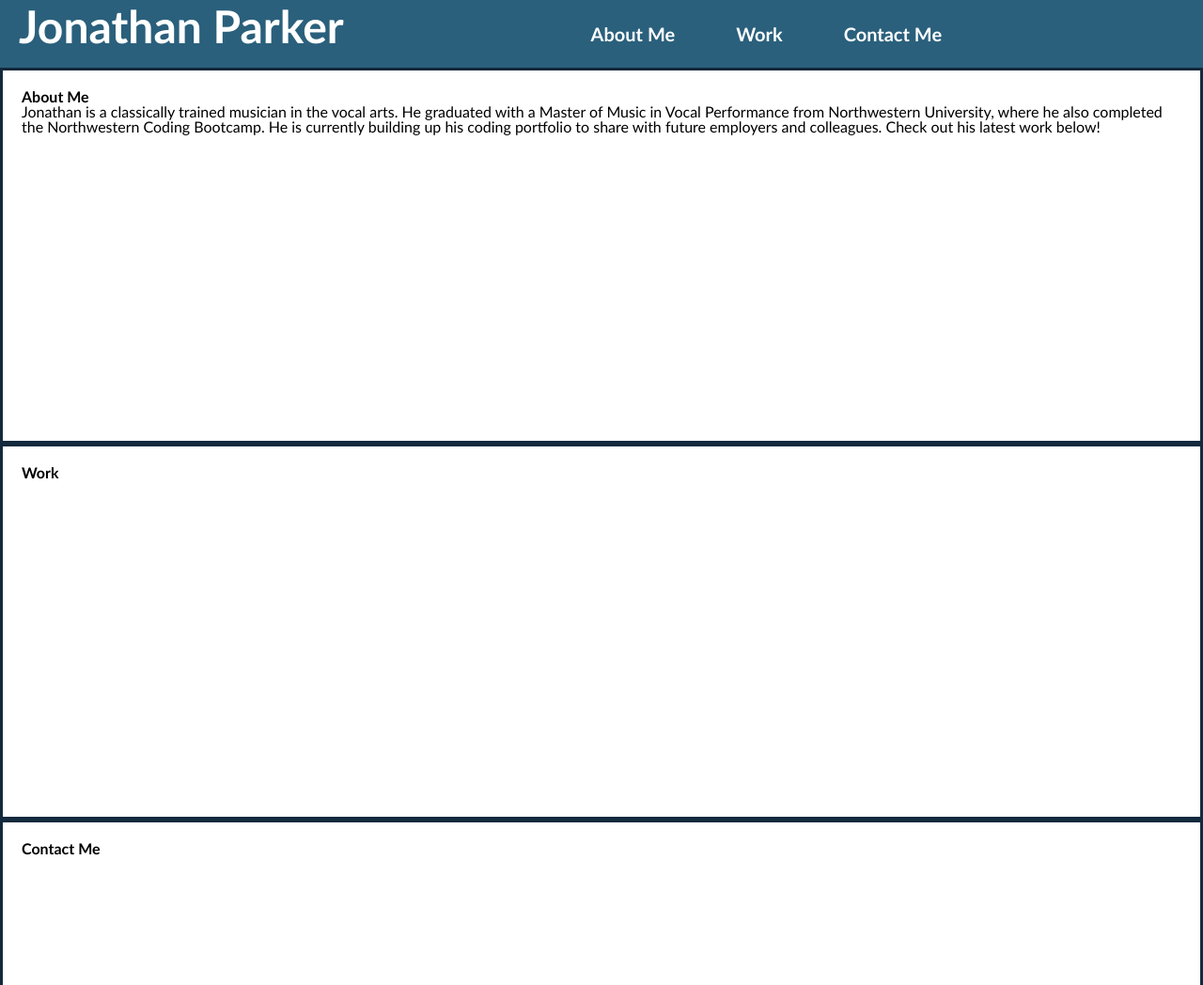
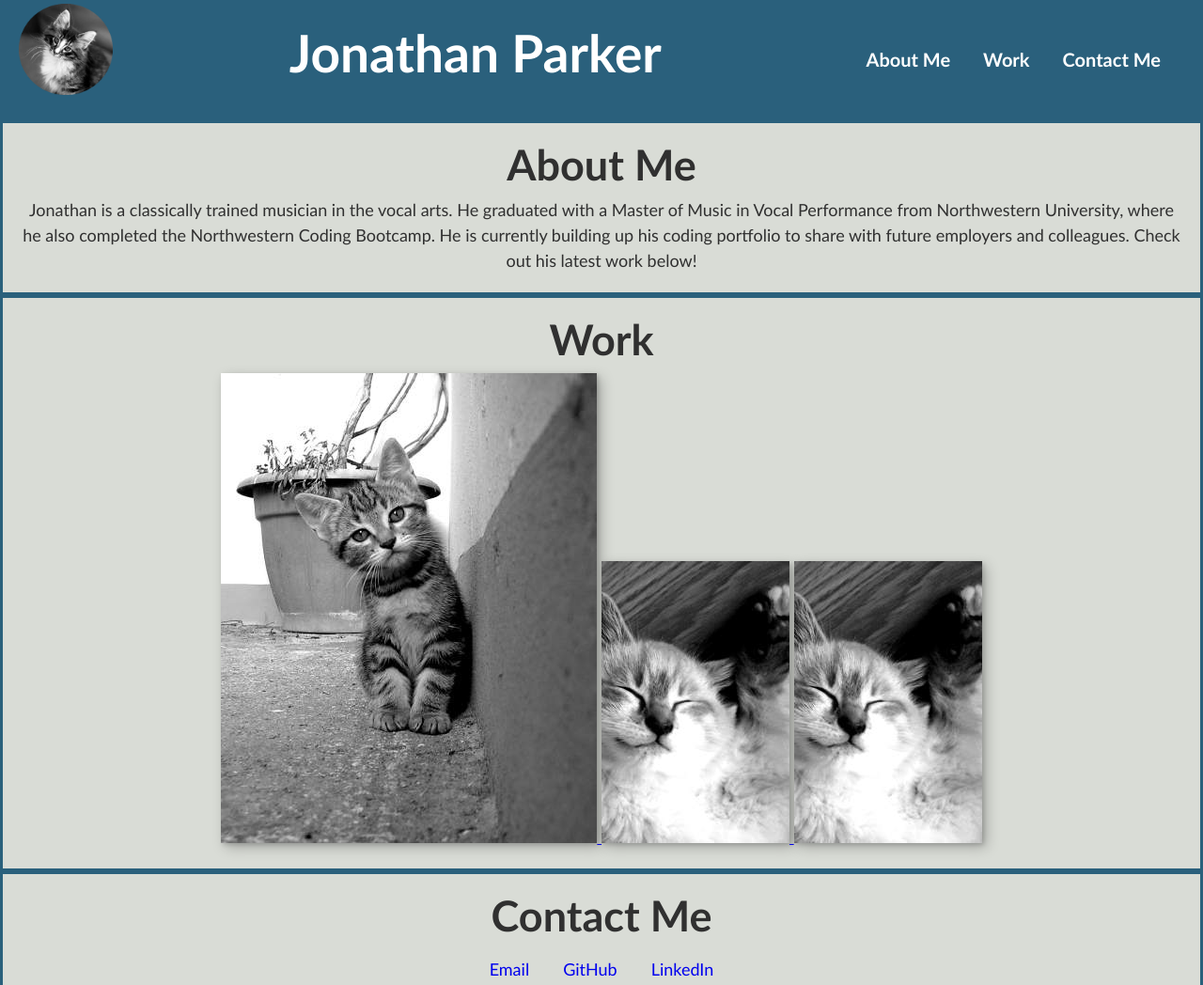
Before and after one commit to jonathanparker21/professionalPortfolio, a plain HTML site: page index.html in a window 1280 px wide. Shown: the part 16-1064 px from the top of the page at 94% size. Drawn offline with Linux system fonts and the light colour scheme.

Commit message:
adding more CSS

```diff
--- a/index.html
+++ b/index.html
@@ -6,27 +6,27 @@
     <meta name="viewport" content="width=device-width, initial-scale=1.0">
     <title>Jonathan Parker Portfolio</title>
     <link rel="stylesheet" href="reset.css" />
-    <link rel="stylesheet" href="style.css" />
+    <link rel="stylesheet" href="style.css">
 </head>
 
 <body>
 
     <header>
-        <h1>Jonathan Parker</h1>
-        <!-- could say class="nav" so I'm mostly using classes in CSS -->
-        <nav>
-          <ul>
-            <li><a href="#about">About Me</a></li>
-            <li><a href="#work">Work</a></li>
-            <li><a href="#contact">Contact Me</a></li>
+        <div class="avatar">
+            <img src="img/avatar-cat.png" alt="an avatar of a cat" class="header-img">
+        </div>
+        <h1 class="header-h1">Jonathan Parker</h1>
+        <nav class="nav">
+          <ul class="nav__list">
+            <li class="nav__item"><a class="nav__item-a" href="#about">About Me</a></li>
+            <li class="nav__item"><a class="nav__item-a" href="#work">Work</a></li>
+            <li class="nav__item"><a class="nav__item-a" href="#contact">Contact Me</a></li>
           </ul>
         </nav>
-        <img scr="" alt="">
     </header>
 
     <section class="about-me" id="about">
-        <!-- how do I align-left the h2 tags to the side of the p tag? -->
-        <h2 class="section__title section__title--about">About Me</h2>
+        <h2 class="section__title">About Me</h2>
         <div class="about-me__body">
             <p>
                 Jonathan is a classically trained musician in the vocal arts. He graduated with a Master of Music in Vocal Performance from Northwestern University, where he also completed the Northwestern Coding Bootcamp. He is currently building up his coding portfolio to share with future employers and colleagues. Check out his latest work below!
@@ -38,25 +38,36 @@
         <h2 class="section__title">Work</h2>
         <!-- maybe use box model for the project images? -->
         <div class="portfolio">
+            <!-- Application 1 -->
             <a href="#" class="portfolio__item">
-                <img src="" alt="" class="portfolio__img">
+                <img src="img/kitten-app1.jpeg" alt="image of application 1" class="portfolio__img">
             </a>
+
+            <!-- Application 2 -->
             <a href="#" class="portfolio__item">
-                <img src="" alt="" class="portfolio__img">
+                <img src="img/kitten-app2.jpeg" alt="image of application 2" class="portfolio__img">
             </a>
+
+            <!-- Application 3 -->
             <a href="#" class="portfolio__item">
-                <img src="" alt="" class="portfolio__img">
+                <img src="img/kitten-app3.jpeg" alt="image of application 3" class="portfolio__img">
             </a>
         </div>
     </section>
 
+
     <section class="contact-me" id="contact">
         <h2 class="section__title">Contact Me</h2>
         <ul class="social-list">
-            <li class="social-list__item"><a class="social-list__link" href="mailto:jprkr21@gmail.com">jprkr21@gmail.com</a></li>
-            <li class="social-list__item"><a class="social-list__link" href="mailto:jprkr21@gmail.com">jprkr21@gmail.com</a></li>
-            <li class="social-list__item"><a class="social-list__link" href="mailto:jprkr21@gmail.com">jprkr21@gmail.com</a></li>
-            <li class="social-list__item"><a class="social-list__link" href="mailto:jprkr21@gmail.com">jprkr21@gmail.com</a></li>
+            <li class="social-list__item">
+                <a class="social-list__link" href="mailto:jprkr21@gmail.com">Email</a>
+            </li>
+            <li class="social-list__item">
+                <a class="social-list__link" href="https://github.com/jonathanparker21">GitHub</a>
+            </li>
+            <li class="social-list__item">
+                <a class="social-list__link" href="https://linkedin.com/in/jonathan-parker-37430812b/">LinkedIn</a>
+            </li>
         </ul>
     </section>
 
--- a/style.css
+++ b/style.css
@@ -1,6 +1,38 @@
-* {
-    font-family: 'Trebuchet MS', 'Lucida Sans Unicode', 'Lucida Grande', 'Lucida Sans', Arial, sans-serif;
+*,
+*::before,
+*::after {
+    box-sizing: border-box;
+    font-family: 'Trebuchet MS', 'Lucida Sans Unicode', 'Lucida Grande', 'Lucida Sans', Arial, sans-serif
 }
+
+/* Custom Properties */
+
+:root {
+    --fw-reg: 300;
+    --fw-bold: 900;
+
+    --clr-light: #d9dcd6;
+    --clr-dark: #303030;
+    --clr-accent: #2a607c;
+
+    --fs-h1: 45px;
+    --fs-h2: 35px;
+    --fs-body: 15px;
+
+    --bs: 0.25em 0.25em 0.75em rgba(0,0,0,.25),
+          0.125em 0.125em 0.25em rgba(0,0,0,.15);
+}
+
+/* font sizes will be bigger on larger screens */
+@media (min-width: 900px) {
+    :root {
+        --fs-h1: 55px;
+        --fs-h2: 45px;
+        --fs-body: 18px;
+    }
+}
+
+/* General Styling */
 
 body {
     margin: 0;
@@ -8,27 +40,58 @@ body {
     flex-direction: column;
     min-height: 100vh;
     justify-content: flex-start;
-    background-color: #d9dcd6;
+    background: var(--clr-light);
+    color: var(--clr-dark);
+    font-size: var(--fs-body);
+    line-height: 1.5;
 }
+
+/* section {
+    padding: 5em 2em;
+} */
+
+/* img {
+    display: block;
+    max-width: 100%;
+    box-shadow: var(--bs);
+} */
+
+/* Typography */
+
+h1,
+h2 {
+    line-height: 1.1;
+    margin: 0;
+}
+
+h1 { font-size: var(--fs-h1) }
+h2 { font-size: var(--fs-h2) }
+
+/* Header */
 
 header {
     display: flex;
     flex-wrap: wrap;
     justify-content: space-between;
     align-items: center;
-    padding: 40px;
     text-align: center;
-    background-color: #2a607c;
+    background-color: var(--clr-accent);
     color: #fff;
     padding: 20px;
 }
 
-header h1 {
+/* header h1 {
     display: inline-block;
-    font-size: 48px;
+    font-size: 50px;
+} */
+
+/* bring these closer together */
+
+.header-img {
+    max-width: 100px;
 }
 
-header nav {
+.nav {
     padding-top: 15px;
     margin-right: 20px;
     float: right;
@@ -38,47 +101,117 @@ header nav {
     min-width: 300px;
 }
 
-header nav ul {
+.nav__list {
     display: flex;
     justify-content: space-between;
     min-width: 300px;
   }
 
-header nav ul li {
+.nav__item {
     display: inline-block;
     margin-left: 25px;
 }
 
-a {
+.nav__item-a {
     color: #fff;
-    padding: 14px 20px;
-    font-weight: bold;
+    padding: 14px 5px;
+    font-weight: var(--fw-bold);
     text-decoration: none;
     text-align: center;
 }
 
-main {
+/* Sections */
+
+section {
     display: flex;
     flex-wrap: wrap;
     justify-content: space-around;
     flex-direction: column;
+    padding: 20px;
+    border: 3px solid #2a607c;
 }
 
-section {
-    flex: 0 0 400px;
-    background-color: #fff;
+.section__title {
+    margin-bottom: 10px;
+    text-align: center;
+}
+
+/* About Me */
+
+.about-me {
+    text-align: center;
+}
+
+/* Work */
+
+.my-work {
+    display: flex;
+    flex: wrap;
+    justify-content: space-between;
+    flex-direction: column;
     padding: 20px;
-    border: 3px solid #13293d
+    text-align: center;
 }
+
+.portfolio__img {
+    transition:
+        transform 750ms cubic-bezier(.5, 0, .5, 1),
+        opacity 250ms linear;
+        box-shadow: var(--bs);
+}
+
+.portfolio__img:hover {
+    transform: scale(1.1);
+    opacity: .75;
+}
+
+/* Contact Me */
+/* .contact-me {
+    text-align: center;
+    font-size: var(--fs-h2);
+} */
+
+.contact__link {
+    font-weight: var(--fw-bold);
+    text-decoration: none;
+    text-align: center;
+}
+
+.contact__link:hover,
+.social-list__link:hover {
+    opacity: .7;
+}
+
+.social-list {
+    list-style: none;
+    /* display: flex puts items next to each other */
+    display: flex;
+    justify-content: center;
+    margin: .5em 0 0;
+    padding: 0;
+}
+
+.social-list__item {
+    margin: 0 .5em;
+}
+
+.social-list__link {
+    margin: .5em;
+    text-decoration: none;
+}
+
+/* Footer */
 
 .footer {
     flex-shrink: 0;
     padding: 20px;
     text-align: center;
-    background: #13293d;
+    background-color: #2a607c;
     color: #fff;
     margin-top: auto;
   }
+
+  /* Media Queries */
 
   @media screen and (max-width: 780px) {
     main,
@@ -86,9 +219,3 @@ section {
         flex-direction: column;
     }
 }
-
-/* main section {
-    display: flex;
-    justify-content: space-between;
-    align-content: flex-start;
-} */
```
Also changed, not shown: img/avatar-cat.png (added), img/kitten-app1.jpeg (added), img/kitten-app2.jpeg (added), img/kitten-app3.jpeg (added). Lines whose indentation alone changed are shown as unchanged.
